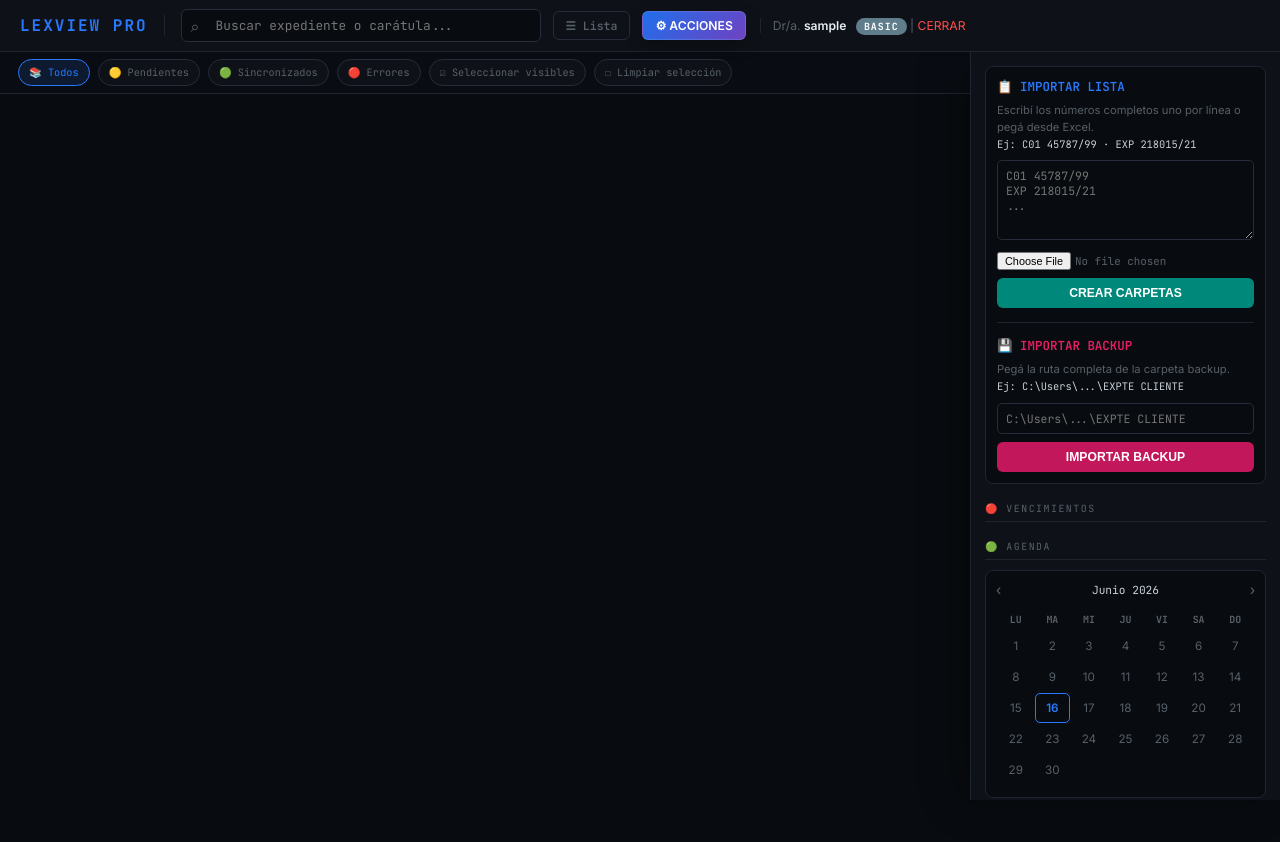
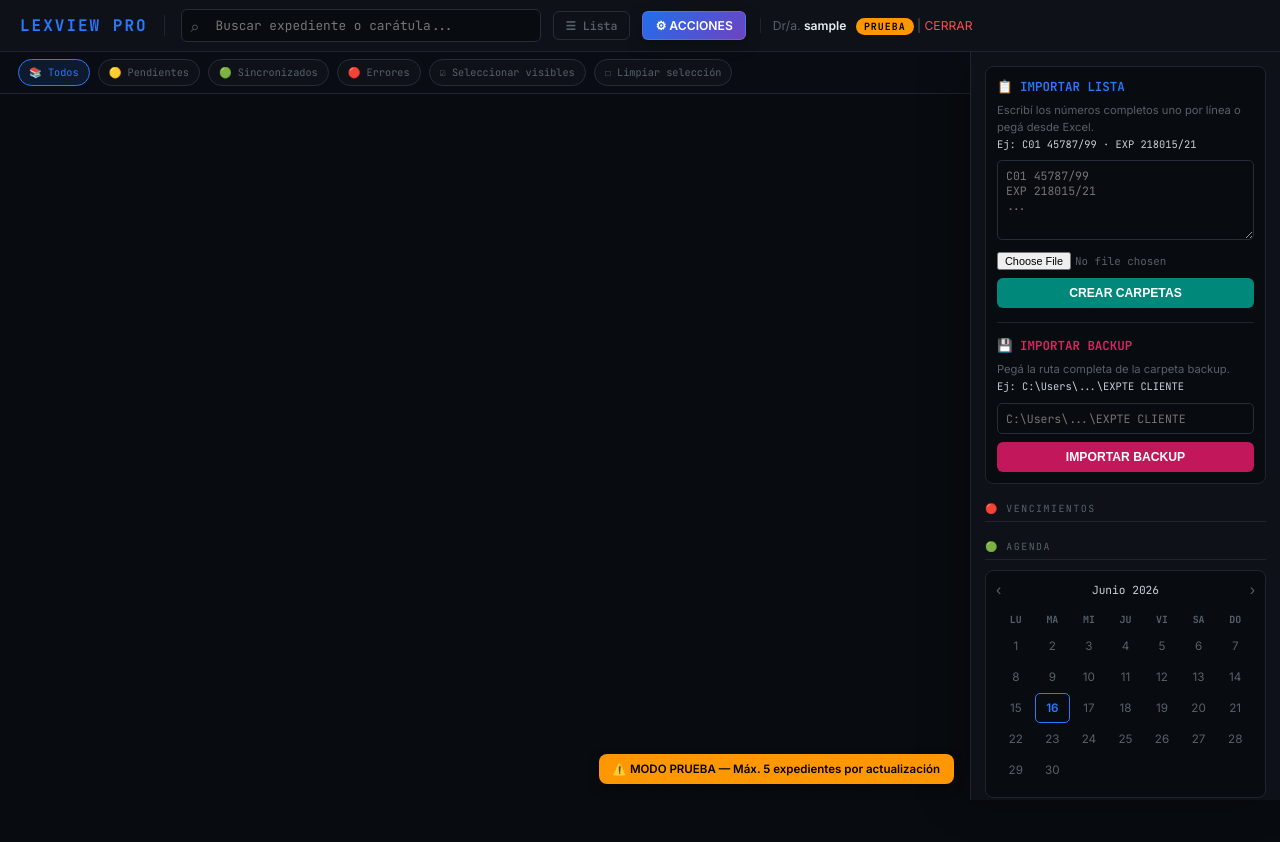
Before and after one commit to Rengardelito/LexView-Pro, a Flask app: page / in a window 1280 px wide. Run offline with Flask 3, Linux system fonts and the light colour scheme; the visitor is signed in with stand-in values (Sample User, id 1); data that the repository does not hold is empty; some libraries are stand-ins or nearby versions.

Commit message:
Licensing system with professional and study plans

```diff
--- a/app.py
+++ b/app.py
@@ -116,7 +116,7 @@ def setup():
                 flash('Dispositivo no autorizado. Contactá al desarrollador.', 'error')
                 return render_template('setup.html')
             # Guardar plan del servidor
-            plan_servidor = data.get('plan', 'basic')
+            plan_servidor = data.get('plan', 'PRUEBA')
         except Exception:
             flash(
                 '⚠️ No se pudo verificar la licencia online. '
@@ -124,7 +124,7 @@ def setup():
                 'para validar el dispositivo.',
                 'warning'
             )
-            plan_servidor = 'basic'
+            plan_servidor = data.get('plan', 'PRUEBA')
 
         alcance = request.form.get('alcance', 'capital')
 
--- a/helpers/features.py
+++ b/helpers/features.py
@@ -2,12 +2,18 @@
 """
 Control de funcionalidades por plan en LexView Pro.
 
-Planes:
-  trial   → todo limitado (max 5 exptes, 7 días)
-  basic   → migración, clasificación, sincronización, actualización
-  pro     → basic + auditoría + cédulas/mandamientos
-  premium → pro + funciones a medida
-  dev     → todo sin límites
+Planes comerciales definitivos:
+
+  prueba       → prueba gratuita / demo, 1 matrícula, 1 dispositivo
+  profesional → abogado independiente, 1 matrícula, 1 dispositivo
+  estudio     → estudio jurídico, 3 matrículas, 2 dispositivos
+  dev         → desarrollo / soporte, sin límites prácticos
+
+Regla comercial:
+  Todas las funciones están disponibles en todos los planes activos.
+  La diferencia comercial está en:
+    - cantidad de matrículas
+    - cantidad de dispositivos
 """
 
 from datetime import date
@@ -16,38 +22,86 @@ from flask import jsonify
 from flask_login import current_user
 
 
-# ── Mapa de features por plan ─────────────────────────────────────────────────
-
-FEATURES = {
-    'clasificar':    ['trial', 'basic', 'pro', 'premium', 'dev'],
-    'sincronizar':   ['trial', 'basic', 'pro', 'premium', 'dev'],
-    'actualizar':    ['trial', 'basic', 'pro', 'premium', 'dev'],
-    'migrar':        ['trial', 'basic', 'pro', 'premium', 'dev'],
-    'auditoria':     ['pro', 'premium', 'dev'],
-    'cedulas':       ['pro', 'premium', 'dev'],
-    'resumen_pdf':   ['pro', 'premium', 'dev'],
+PLANES_VALIDOS = {
+    "prueba",
+    "profesional",
+    "estudio",
+    "dev",
 }
 
-# Límite de expedientes por actualización en modo trial
-TRIAL_MAX_EXPTES = 5
+
+PLAN_LIMITS = {
+    "prueba": {
+        "max_matriculas": 1,
+        "max_dispositivos": 1,
+        "max_exptes_actualizacion": 5,
+    },
+    "profesional": {
+        "max_matriculas": 1,
+        "max_dispositivos": 1,
+        "max_exptes_actualizacion": None,
+    },
+    "estudio": {
+        "max_matriculas": 3,
+        "max_dispositivos": 2,
+        "max_exptes_actualizacion": None,
+    },
+    "dev": {
+        "max_matriculas": 999,
+        "max_dispositivos": 999,
+        "max_exptes_actualizacion": None,
+    },
+}
 
 
-# ── Funciones helper ──────────────────────────────────────────────────────────
+# Todas las funciones principales quedan habilitadas.
+# No se mutila el producto por plan.
+FEATURES = {
+    "clasificar": ["prueba", "profesional", "estudio", "dev"],
+    "sincronizar": ["prueba", "profesional", "estudio", "dev"],
+    "actualizar": ["prueba", "profesional", "estudio", "dev"],
+    "migrar": ["prueba", "profesional", "estudio", "dev"],
+    "auditoria": ["prueba", "profesional", "estudio", "dev"],
+    "cedulas": ["prueba", "profesional", "estudio", "dev"],
+    "resumen_pdf": ["prueba", "profesional", "estudio", "dev"],
+}
+
+
+LEGACY_PLAN_MAP = {
+    "trial": "prueba",
+    "basic": "profesional",
+    "pro": "profesional",
+    "premium": "estudio",
+    "piloto": "prueba",
+    "PRUEBA": "prueba",
+    "PROFESIONAL": "profesional",
+    "ESTUDIO": "estudio",
+    "DEV": "dev",
+}
+
+
+def normalizar_plan(plan: str | None) -> str:
+    plan_raw = (plan or "prueba").strip()
+    return LEGACY_PLAN_MAP.get(plan_raw, plan_raw.lower())
+
 
 def get_plan(usuario) -> str:
-    """Devuelve el plan del usuario, normalizando valores legacy."""
-    plan = getattr(usuario, 'plan', None) or 'basic'
-    # Normalizar valor legacy 'piloto' → 'basic'
-    if plan == 'piloto':
-        return 'basic'
+    """Devuelve el plan normalizado del usuario."""
+    plan = normalizar_plan(getattr(usuario, "plan", None))
+
+    if plan not in PLANES_VALIDOS:
+        return "prueba"
+
     return plan
 
 
 def plan_activo(usuario) -> bool:
     """Verifica que la licencia no esté vencida."""
-    vence = getattr(usuario, 'licencia_vence', None)
+    vence = getattr(usuario, "licencia_vence", None)
+
     if vence is None:
-        return True  # sin vencimiento → activo
+        return True
+
     return vence >= date.today()
 
 
@@ -58,35 +112,54 @@ def tiene_feature(usuario, feature: str) -> bool:
     """
     if not plan_activo(usuario):
         return False
+
     plan = get_plan(usuario)
     planes_permitidos = FEATURES.get(feature, [])
+
     return plan in planes_permitidos
 
 
+def es_prueba(usuario) -> bool:
+    return get_plan(usuario) == "prueba"
+
+
 def es_trial(usuario) -> bool:
-    return get_plan(usuario) == 'trial'
+    """
+    Compatibilidad con código viejo.
+    Desde ahora trial = prueba.
+    """
+    return es_prueba(usuario)
+
+
+def get_plan_limits(usuario) -> dict:
+    plan = get_plan(usuario)
+    return PLAN_LIMITS.get(plan, PLAN_LIMITS["prueba"])
 
 
 def max_exptes_trial(usuario) -> int | None:
-    """Devuelve el límite de expedientes para trial, o None si no aplica."""
-    if es_trial(usuario):
-        return TRIAL_MAX_EXPTES
-    return None
+    """
+    Compatibilidad con código existente.
+
+    En el nuevo esquema:
+    prueba tiene límite de expedientes por actualización.
+    profesional / estudio / dev no tienen límite.
+    """
+    limits = get_plan_limits(usuario)
+    return limits.get("max_exptes_actualizacion")
 
 
-# ── Decorador para rutas ──────────────────────────────────────────────────────
+def max_matriculas_plan(usuario) -> int:
+    return get_plan_limits(usuario).get("max_matriculas", 1)
+
+
+def max_dispositivos_plan(usuario) -> int:
+    return get_plan_limits(usuario).get("max_dispositivos", 1)
+
 
 def requiere_feature(feature: str):
     """
     Decorador para rutas Flask.
     Devuelve 403 si el usuario no tiene acceso a la feature.
-
-    Uso:
-        @app.route('/run_auditoria', methods=['POST'])
-        @login_required
-        @requiere_feature('auditoria')
-        def run_auditoria():
-            ...
     """
     def decorator(f):
         @wraps(f)
@@ -94,10 +167,13 @@ def requiere_feature(feature: str):
             if not tiene_feature(current_user, feature):
                 plan = get_plan(current_user)
                 return jsonify({
-                    'error': 'plan_insuficiente',
-                    'mensaje': f'Tu plan "{plan}" no incluye esta funcionalidad.',
-                    'feature': feature
+                    "error": "plan_insuficiente",
+                    "mensaje": f'Tu plan "{plan}" no incluye esta funcionalidad.',
+                    "feature": feature
                 }), 403
+
             return f(*args, **kwargs)
+
         return decorated_function
+
     return decorator
--- a/templates/dashboard2.html
+++ b/templates/dashboard2.html
@@ -471,7 +471,7 @@
 
 
                {#
-                {% if plan in ['pro', 'premium', 'dev'] %}
+                {% if plan in ['profesional', 'estudio', 'dev'] %}
                 <button class="action-item" onclick="cerrarAccionesMenu(); iniciarCompletarHistorial();">
                     <span><strong>📚 Completar historial</strong><small>Descarga actuaciones anteriores faltantes</small></span>
                     <span class="action-dot dot-teal"></span>
@@ -495,7 +495,7 @@
             </div>
         </div>
 
-        {% if plan in ['pro', 'premium', 'dev'] %}
+        {% if plan in ['profesional', 'estudio', 'dev'] %}
         <button class="nav-btn compact-hide" id="btn-nuevos" style="background:#1a3a1a;color:#00e676;border:1px solid #00e676;" onclick="filtrarNuevos()">🔔 NUEVOS</button>
         {% endif %}
 
@@ -518,8 +518,8 @@
     <div id="contenedor-barra"><div id="barra-progreso"></div></div>
     <div id="monitor-proceso"><div style="color:#1e2530; border-bottom:1px solid #1e2530; margin-bottom:5px; padding-bottom:3px; font-size:0.68rem;">▶ LEXVIEW TERMINAL v2.7</div></div>
 
-    {% if plan == 'trial' %}
-    <div class="trial-aviso">⚠️ MODO TRIAL — Máx. 5 expedientes por actualización</div>
+    {% if plan == 'prueba' %}
+    <div class="trial-aviso">⚠️ MODO PRUEBA — Máx. 5 expedientes por actualización</div>
     {% endif %}
 
     <div id="panel-detalle">
@@ -804,12 +804,17 @@
 
         // ── Badge del plan ────────────────────────────────────
         (function() {
-            const colores = { trial: '#ff9800', basic: '#607d8b', pro: '#2979ff', premium: '#9c27b0', dev: '#00e676', piloto: '#607d8b' };
+           const colores = {
+                prueba: '#ff9800',
+                profesional: '#2979ff',
+                estudio: '#9c27b0',
+                dev: '#00e676'
+            };
             const badge = document.getElementById('plan-badge');
             if (badge) {
                 badge.textContent = PLAN.toUpperCase();
                 badge.style.background = colores[PLAN] || '#607d8b';
-                badge.style.color = (PLAN === 'dev' || PLAN === 'trial') ? '#000' : '#fff';
+                badge.style.color = (PLAN === 'dev' || PLAN === 'prueba') ? '#000' : '#fff';
             }
         })();
 
@@ -1385,7 +1390,7 @@ socket.on('bot_finished', function() {
 
        function iniciarActualizador() {
             var hoy = new Date().toISOString().split('T')[0];
-            var esTrial = (PLAN === 'trial');
+            var esTrial = (PLAN === 'prueba');
             var modal = document.createElement('div');
             modal.id = 'modal-actualizador';
             modal.style.cssText = 'position:fixed;top:0;left:0;width:100%;height:100%;background:rgba(0,0,0,0.75);z-index:9999;display:flex;align-items:center;justify-content:center;';
@@ -1395,7 +1400,7 @@ socket.on('bot_finished', function() {
                 '<input type="date" id="modal-fecha-notif" value="'+hoy+'" style="width:100%;background:var(--bg);border:1px solid var(--border2);color:var(--text-bright);border-radius:5px;padding:8px 10px;font-size:0.8rem;font-family:var(--mono);outline:none;margin-bottom:16px;">';
 
             var subtitulo = esTrial
-                ? '<span style="color:#ffab00;">⚠️ MODO TRIAL — máximo 5 expedientes</span>'
+                ? '<span style="color:#ffab00;">⚠️ MODO PRUEBA — máximo 5 expedientes</span>'
                 : '¿Querés usar una fecha diferente?';
 
             var opcionesMatriculaHtml = '';
```
Also changed, not shown: data/config_local.json (added, +10 -0 lines).
